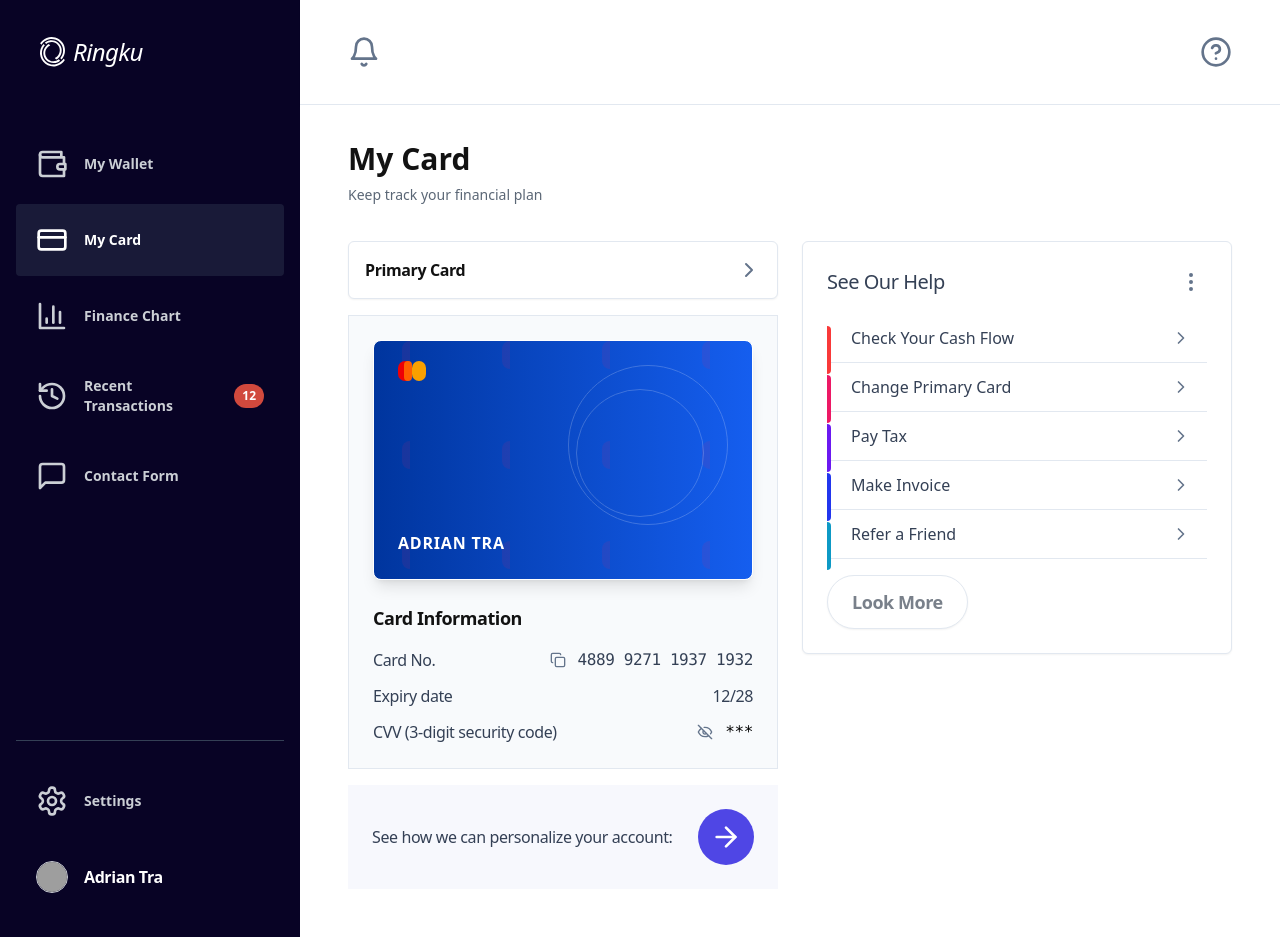
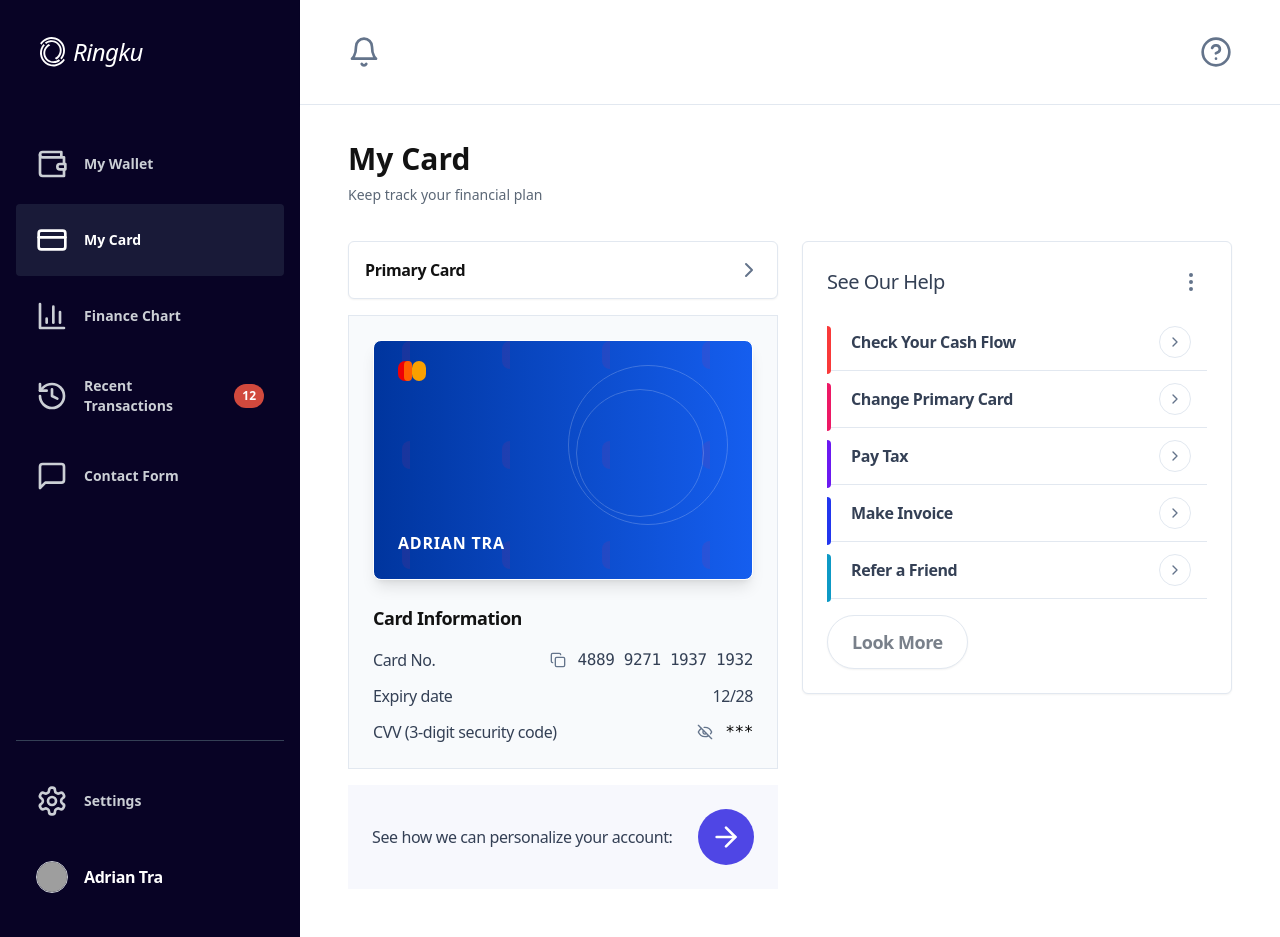
Before and after one commit to akadri-cci/research-builder-io-final, a React (Vite) app: page /card in a window 1280 px wide. Built offline with nearby package versions, Linux system fonts and the light colour scheme; grey boxes are pictures that could not be loaded.

Commit message:
Update HelpItem arrow styling for Figma parity
cgen-1e01aea409bc4dd3bb6846b8addf6f4b

```diff
--- a/src/components/HelpItem.tsx
+++ b/src/components/HelpItem.tsx
@@ -21,10 +21,12 @@ const HelpItem = ({ title, color, onClick, className = "" }: HelpItemProps) => {
         onClick={onClick}
         className="w-full flex items-center justify-between py-3 pl-6 pr-4 border-b border-[#E2E8F0] hover:bg-gray-50 transition-colors group"
       >
-        <span className="text-sm lg:text-base text-[#344055] font-medium group-hover:text-[#121212] transition-colors">
+        <span className="text-sm lg:text-base text-[#344055] font-semibold tracking-tight group-hover:text-[#121212] transition-colors">
           {title}
         </span>
-        <ChevronRight className="w-4 h-4 lg:w-5 lg:h-5 text-[#64748B] group-hover:text-[#344055] transition-colors" />
+        <span className="inline-flex items-center justify-center w-8 h-8 rounded-full border border-[#E2E8F0] bg-white group-hover:bg-gray-50">
+          <ChevronRight className="w-4 h-4 text-[#64748B] group-hover:text-[#344055] transition-colors" />
+        </span>
       </button>
     </div>
   )
```
